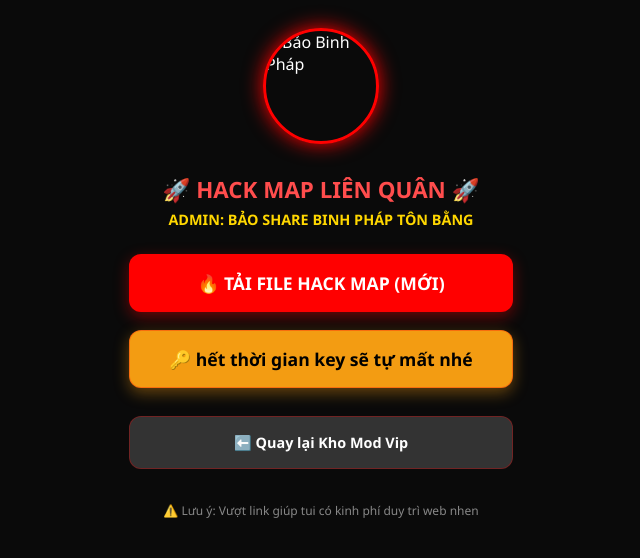
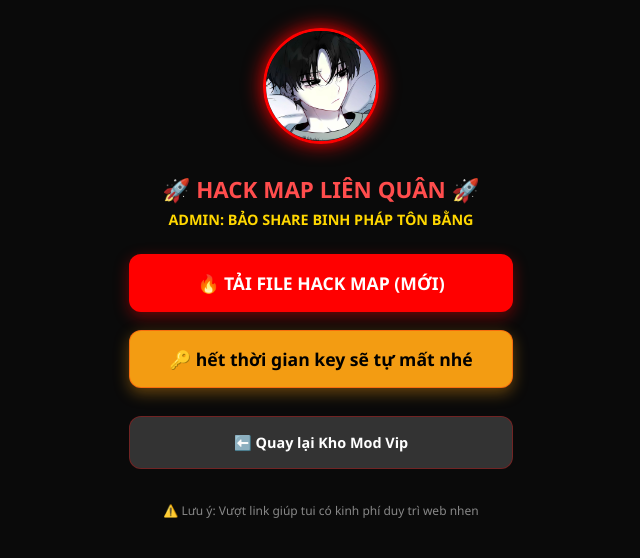
Before and after one commit to giabaovu375-alt/Hack-mod-vip, a plain HTML site: page index.html in a window 1280 px wide. Shown: the top 558 px of the page, without its empty margins (319-959 px from the left). Drawn offline with Linux system fonts and the light colour scheme.

Commit message:
Update index.html

```diff
--- a/index.html
+++ b/index.html
@@ -74,7 +74,7 @@
 </head>
 <body>
 
-    <img src="c2f6479b5a2de3f1163467d89e4580f3" alt="Bảo Binh Pháp" class="avatar">
+    <img src="c2f6479b5a2de3f1163467d89e4580f3.jpg" alt="Bảo Binh Pháp" class="avatar">
 
     <h1>🚀 HACK MAP LIÊN QUÂN 🚀</h1>
     <div class="sub-title">ADMIN: BẢO SHARE BINH PHÁP TÔN BẰNG</div>
```
